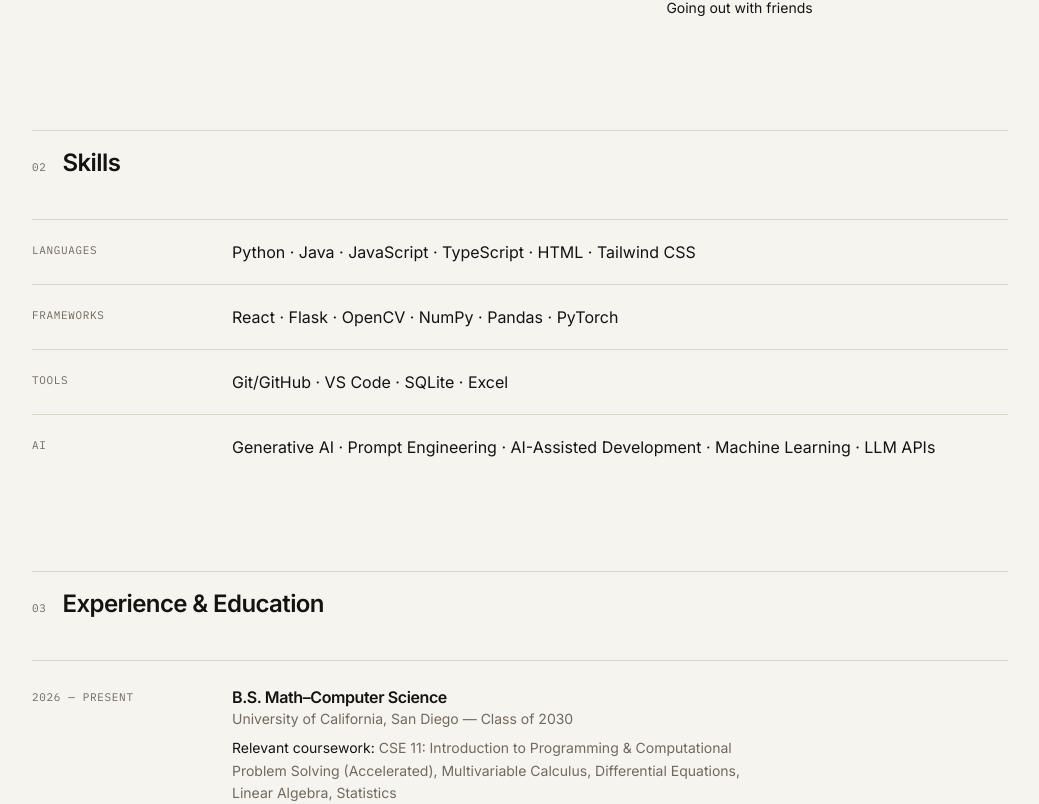
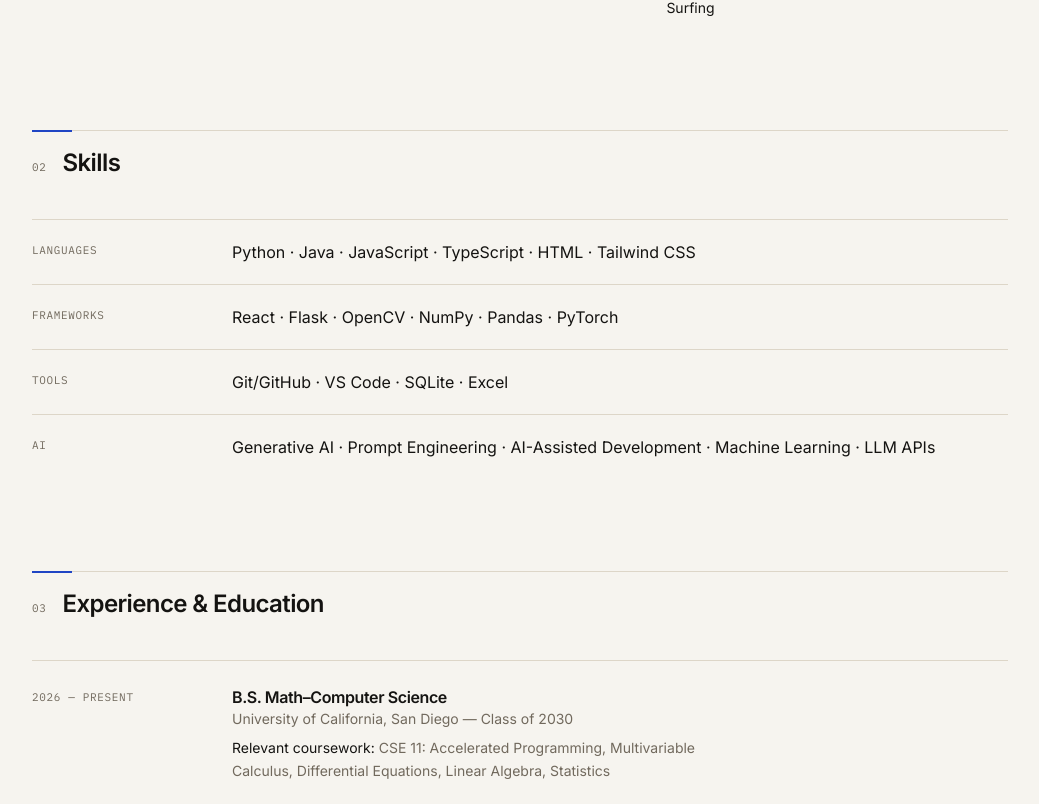
Before and after one commit to Jynx-xox/jynx-xox.github.io, a Next.js app: page / in a window 1280 px wide. Shown: the part 1016-1820 px from the top of the page, without its empty margins (120-1159 px from the left). Built offline with nearby package versions, Linux system fonts and the light colour scheme.

Commit message:
more changes to text?

```diff
--- a/app/globals.css
+++ b/app/globals.css
@@ -114,3 +114,16 @@ body {
   text-transform: uppercase;
   color: var(--color-muted);
 }
+
+.section-heading {
+  position: relative;
+}
+.section-heading::before {
+  content: "";
+  position: absolute;
+  top: -1px;
+  left: 0;
+  width: 2.5rem;
+  height: 2px;
+  background: var(--color-accent);
+}
--- a/app/projects/[slug]/page.tsx
+++ b/app/projects/[slug]/page.tsx
@@ -74,6 +74,7 @@ export default async function ProjectPage({
               <dt className="mono-meta mb-1">Technologies</dt>
               <dd>{project.tech.join(" · ")}</dd>
             </div>
+            {(project.github || project.live) && (
               <div>
                 <dt className="mono-meta mb-1">Links</dt>
                 <dd className="flex gap-5">
@@ -99,6 +100,7 @@ export default async function ProjectPage({
                   )}
                 </dd>
               </div>
+            )}
           </dl>
         </Reveal>
       </header>
--- a/components/SectionHeading.tsx
+++ b/components/SectionHeading.tsx
@@ -9,8 +9,8 @@ export default function SectionHeading({
 }) {
   return (
     <Reveal>
-      <div className="mb-10 flex items-baseline gap-4 border-t border-line pt-4">
-        <span className="mono-meta">{index}</span>
+      <div className="section-heading mb-10 flex items-baseline gap-4 border-t border-line pt-4">
+        <span className="mono-meta text-accent">{index}</span>
         <h2 className="text-xl font-semibold tracking-tight sm:text-2xl">
           {title}
         </h2>
--- a/data/content.ts
+++ b/data/content.ts
@@ -137,7 +137,7 @@ export const experience: ExperienceItem[] = [
     title: "B.S. Math–Computer Science",
     org: "University of California, San Diego — Class of 2030",
     coursework:
-      "CSE 11: Introduction to Programming & Computational Problem Solving (Accelerated), Multivariable Calculus, Differential Equations, Linear Algebra, Statistics",
+      "CSE 11: Accelerated Programming, Multivariable Calculus, Differential Equations, Linear Algebra, Statistics",
   },
   {
     period: "2025 — Present",
@@ -220,6 +220,6 @@ export const interests = {
     "Basketball",
     "Reading",
     "Hiking",
-    "Going out with friends",
+    "Surfing",
   ],
 };
```
Lines whose indentation alone changed are shown as unchanged.
